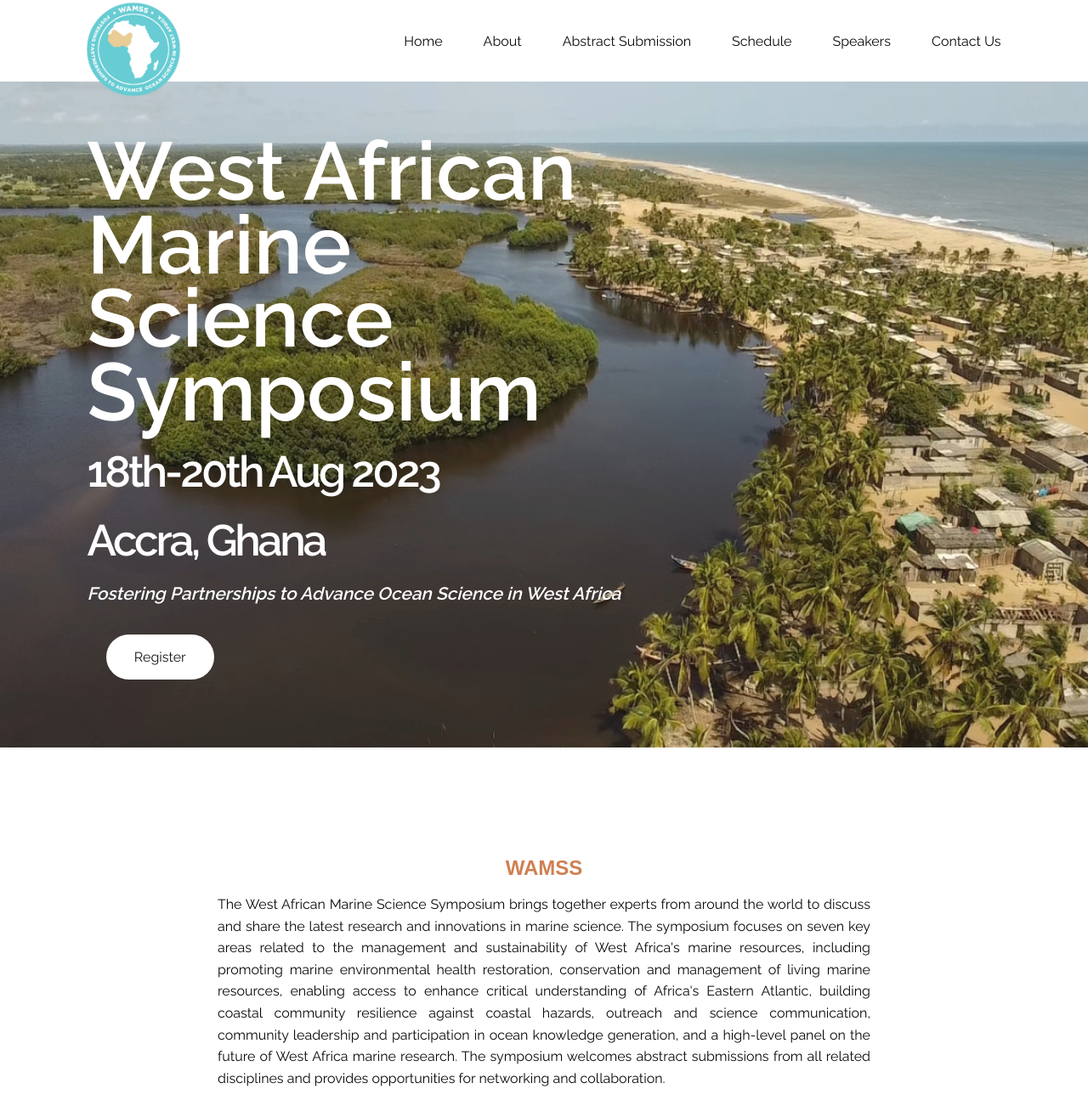
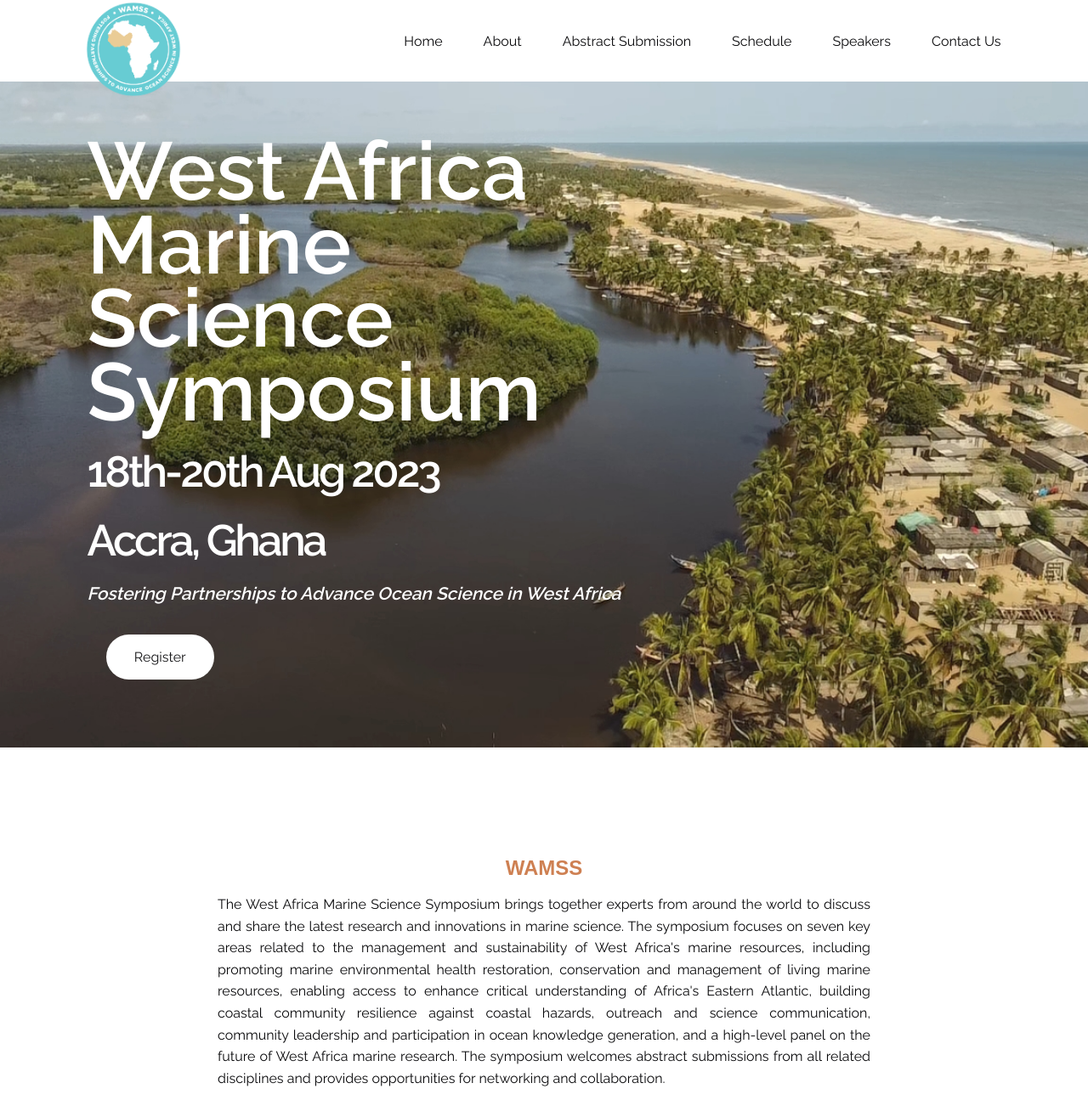
Before and after one commit to Dstvlover/WAMS, a plain HTML site: page about-us - Copy.html in a window 1280 px wide. Shown: the top 1295 px of the page at 85% size. Drawn offline with nearby package versions, Linux system fonts and the light colour scheme.

Commit message:
Add files via upload

```diff
--- a/about-us - Copy.html
+++ b/about-us - Copy.html
@@ -50,7 +50,7 @@
     <header>
         <div class="container">
             <div class="info">
-                <h1> West African Marine Science Symposium </h1>
+                <h1> West Africa Marine Science Symposium </h1>
                 <h2>18th-20th Aug 2023</h2>
                 <h2>Accra, Ghana</h2>
                 <p>
@@ -66,7 +66,7 @@
     <section id="About-Us">
         <div class="container">
             <h2>WAMSS</h2>
-            <p>The West African Marine Science Symposium brings together experts from around the world to discuss and share the latest research and innovations in marine science. The symposium focuses on seven key areas related to the management and sustainability of West Africa's marine resources, including promoting marine environmental health restoration, conservation and management of living marine resources, enabling access to enhance critical understanding of Africa's Eastern Atlantic, building coastal community resilience against coastal hazards, outreach and science communication, community leadership and participation in ocean knowledge generation, and a high-level panel on the future of West Africa marine research. The symposium welcomes abstract submissions from all related disciplines and provides opportunities for networking and collaboration.</p>
+            <p>The West Africa Marine Science Symposium brings together experts from around the world to discuss and share the latest research and innovations in marine science. The symposium focuses on seven key areas related to the management and sustainability of West Africa's marine resources, including promoting marine environmental health restoration, conservation and management of living marine resources, enabling access to enhance critical understanding of Africa's Eastern Atlantic, building coastal community resilience against coastal hazards, outreach and science communication, community leadership and participation in ocean knowledge generation, and a high-level panel on the future of West Africa marine research. The symposium welcomes abstract submissions from all related disciplines and provides opportunities for networking and collaboration.</p>
         </div>
         <div class="container">
             <h3>West Africa Marine Science Symposium 2023 </h3>
```
Also changed, not shown: about-us.html (+1 -1 lines).
